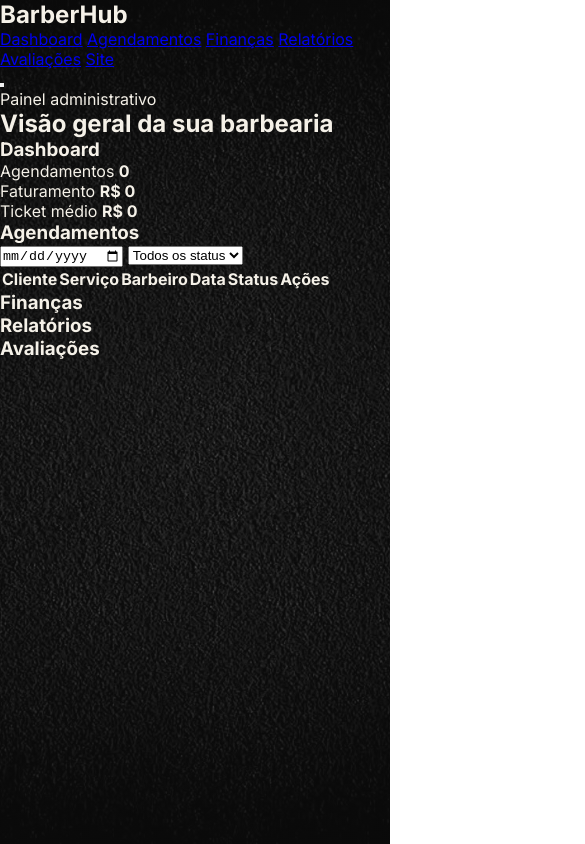
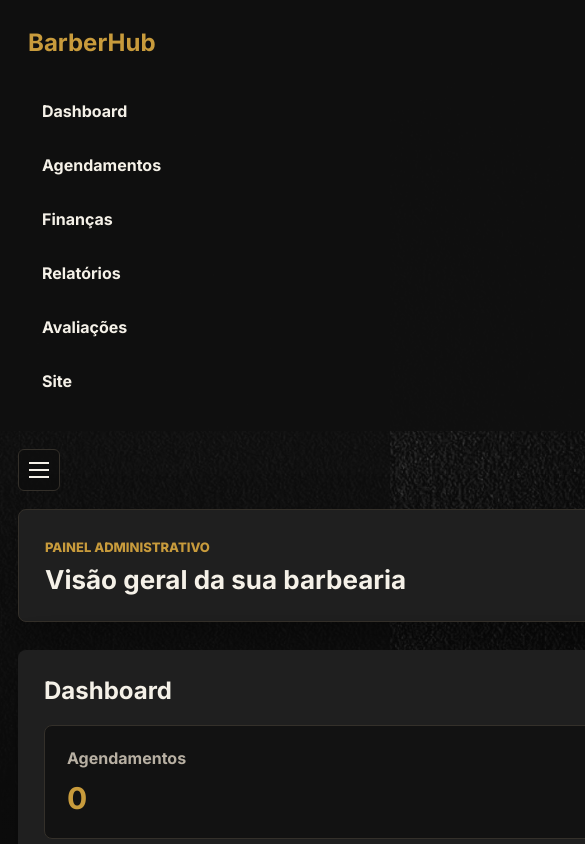
Before and after one commit to pedrolucasso832/BarberHub, a plain HTML site: page Frontend/admin.html in a window 390 px wide. Both pictures are taken after a click on the button "Abrir menu administrativo". Shown: the top 844 px of the page, 585 px wide, since content can reach past the window. Drawn offline with Linux system fonts and the light colour scheme.

Commit message:
style: adição do estilo de padronização do dashboard do admin.html

```diff
--- a/Frontend/style.css
+++ b/Frontend/style.css
@@ -262,3 +262,231 @@ body {
         font-size: 16px;
     }
 }
+
+.admin-layout{
+    min-height: 100vh;
+    display: grid;
+    grid-template-columns: 280px 1fr;
+    background: rgba(15, 15, 15, 0.72);
+}
+.admin-sidebar{
+    position: sticky;
+    top: 0;
+    height: 100vh;
+    padding: 28px;
+    background: rgba(15, 15, 15, 0.94);
+    border-right: 1px solid var(--color-border);
+}
+.admin-sidebar h1{
+    margin-bottom: 32px;
+    color: var(--color-primary);
+}
+.admin-sidebar nav{
+    display: grid;
+    gap: 10px;
+}
+.admin-sidebar a{
+    padding: 12px 14px;
+    color: var(--color-text);
+    text-decoration: none;
+    border-radius: 6px;
+    font-weight: 700;
+}
+.admin-sidebar a:hover{
+    background: rgba(200, 155, 60,0.14);
+    color: var(--color-primary);
+}
+.admin-content{
+    padding: 34px;
+}
+.admin-topbar{
+    margin-bottom: 28px;
+    padding: 26px;
+    background: var(--color-card);
+    border: 1px solid var(--color-border);
+    border-radius: 8px;
+    box-shadow: var(--shadow-soft);
+}
+.admin-topbar span{
+    color: var(--color-primary);
+    font-weight: 800;
+    text-transform: uppercase;
+    font-size: 13px;
+}
+.admin-topbar h2{
+    margin-top: 8px;
+    font-size: 34px;
+}
+.admin-section{
+    margin-bottom: 28px;
+    padding: 26px;
+    background: var(--color-card);
+    border-radius: 8px;
+    box-shadow: var(--shadow-soft);
+}
+.admin-section h3{
+    margin-bottom: 20px;
+    font-size: 24px;
+    color: var(--color-text);
+}
+.admin-cards{
+    display: grid;
+    grid-template-columns: repeat(4, 1fr);
+    gap: 16px;
+}
+.metric-card{
+    padding: 22px;
+    background: rgba(15, 15, 15, 0.78);
+    border: 1px solid var(--color-border);
+    border-radius: 8px;
+}
+.metric-card span{
+    display: block;
+    margin-bottom: 12px;
+    color: var(--color-muted);
+    font-weight: 700;
+}
+.metric-card strong{
+    color: var(--color-primary);
+    font-size: 30px;
+}
+.admin-section-header{
+    display: flex;
+    justify-content: space-between;
+    gap: 16px;
+    align-items: center;
+    margin-bottom: 20px;
+}
+.admin-filters{
+    display: flex;
+    gap: 12px;
+}
+.admin-filters input,
+.admin-filters select{
+    padding: 12px;
+    background: rgba(15,15,15, 0.86);
+    color: var(--color-text);
+    border: 1px solid var(--color-border);
+    border-radius: 6px;
+}
+.admin-table-wrapper{
+    overflow-x: auto;
+}
+.admin-table{
+    width: 100%;
+    border-collapse: collapse;
+    min-width: 850px;
+}
+.admin-table th,
+.admin-table td{
+    padding: 14px;
+    text-align: left;
+    border-bottom: 1px solid var(--color-border);
+}
+.admin-table th{
+    color: var(--color-muted);
+    font-size: 13px;
+    text-transform: uppercase;
+}
+.admin-table td{
+    color: var(--color-text);
+}
+.admin-table select{
+    padding: 8px;
+    background: rgba(15,15,15, 0.86);
+    color: var(--color-text);
+    border: 1px solid var(--color-border);
+    border-radius: 6px;
+}
+.admin-delete{
+    padding: 8px 12px;
+    background: transparent;
+    color: var(--color-danger);
+    border: 1px solid var(--color-danger);
+    border-radius: 6px;
+    cursor: pointer;
+    font-weight: 800;
+}
+.report-grid{
+    display: grid;
+    grid-template-columns: repeat(3,1fr);
+    gap: 18px;
+}
+.report-card{
+    padding: 20px;
+    background: rgba(15, 15, 15, 0.78);
+    border: 1px solid var(--color-border);
+    border-radius: 8px;
+}
+.report-card span{
+    display: block;
+    margin-bottom: 10px;
+    color: var(--color-muted);
+}
+.report-card strong{
+    color: var(--color-primary);
+    font-size: 24px;
+}
+.admin-menu-toggle{
+    display: none;
+    width: 42px;
+    height: 42px;
+    margin-bottom: 18px;
+    background: rgba(15,15,15, 0.86);
+    border: 1px solid var(--color-border);
+    border-radius: 6px;
+    cursor: pointer;
+}
+.admin-menu-toggle span{
+    display: block;
+    width: 20px;
+    height: 2px;
+    margin: 5px auto;
+    background: var(--color-text);
+    transition: 0.2s ease;
+}
+
+@media(max-width: 1000px){
+    .admin-layout{
+        grid-template-columns: 1fr;
+    }
+    .admin-sidebar{
+        position: static;
+        height: auto;
+        display: none;
+    }
+    .admin-sidebar.active{
+        display: block;
+    }
+    .admin-sidebar nav{
+        grid-template-columns: repeat(2, 1fr);
+    }
+    .admin-cards,
+    .report-grid{
+        grid-template-columns: repeat(2, 1fr);
+    }
+    .admin-section-header{
+        align-items: stretch;
+        flex-direction: column;
+    }
+    .admin-menu-toggle{
+        display: block;
+    }
+}
+
+@media(max-width: 640px){
+    .admin-content{
+        padding: 18px;
+    }
+    .admin-sidebar nav,
+    .admin-cards,
+    .report-grid{
+        grid-template-columns: 1fr;
+    }
+    .admin-topbar h2{
+        font-size: 26px;
+    }
+    .admin-filters{
+        flex-direction: column;
+    }
+}
```
